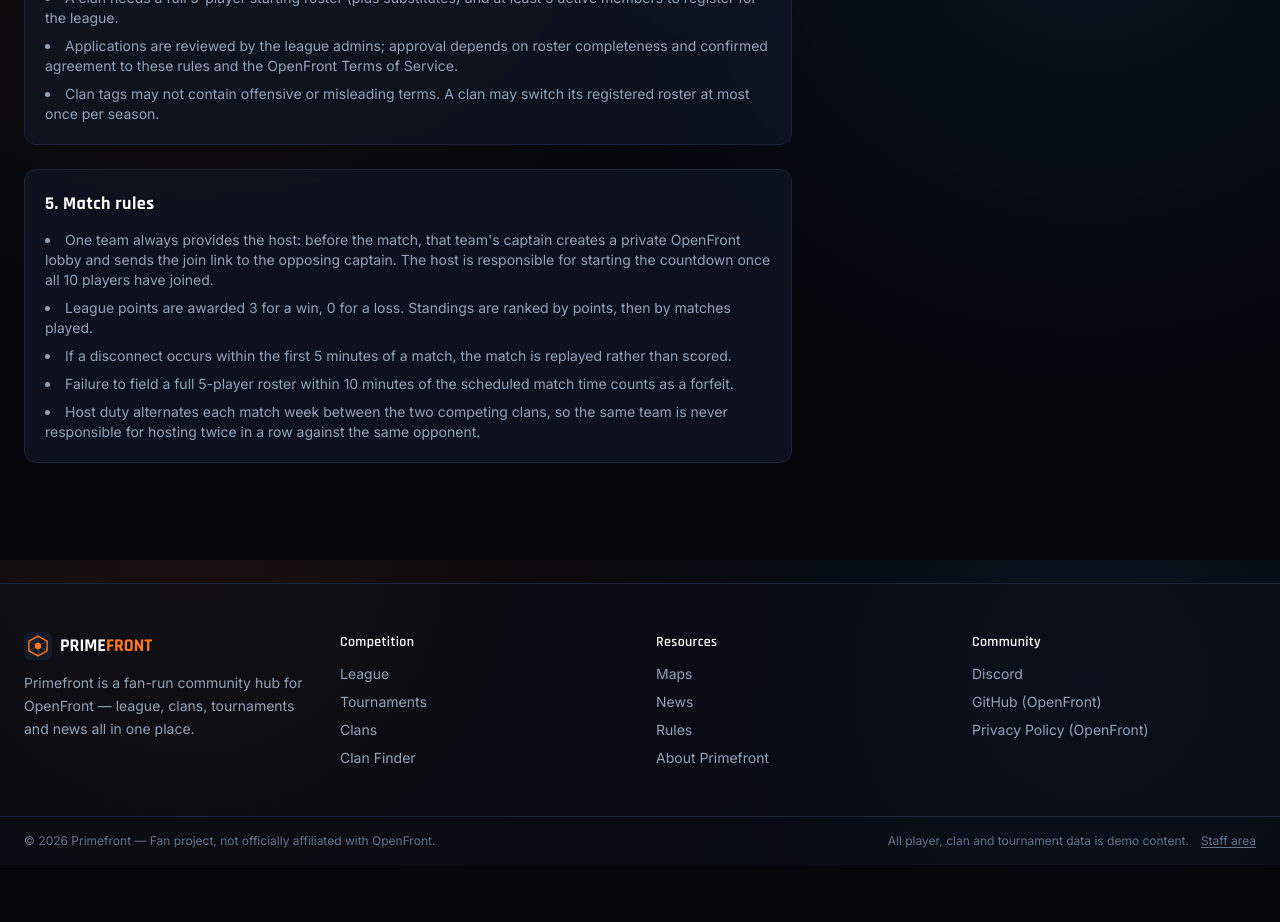
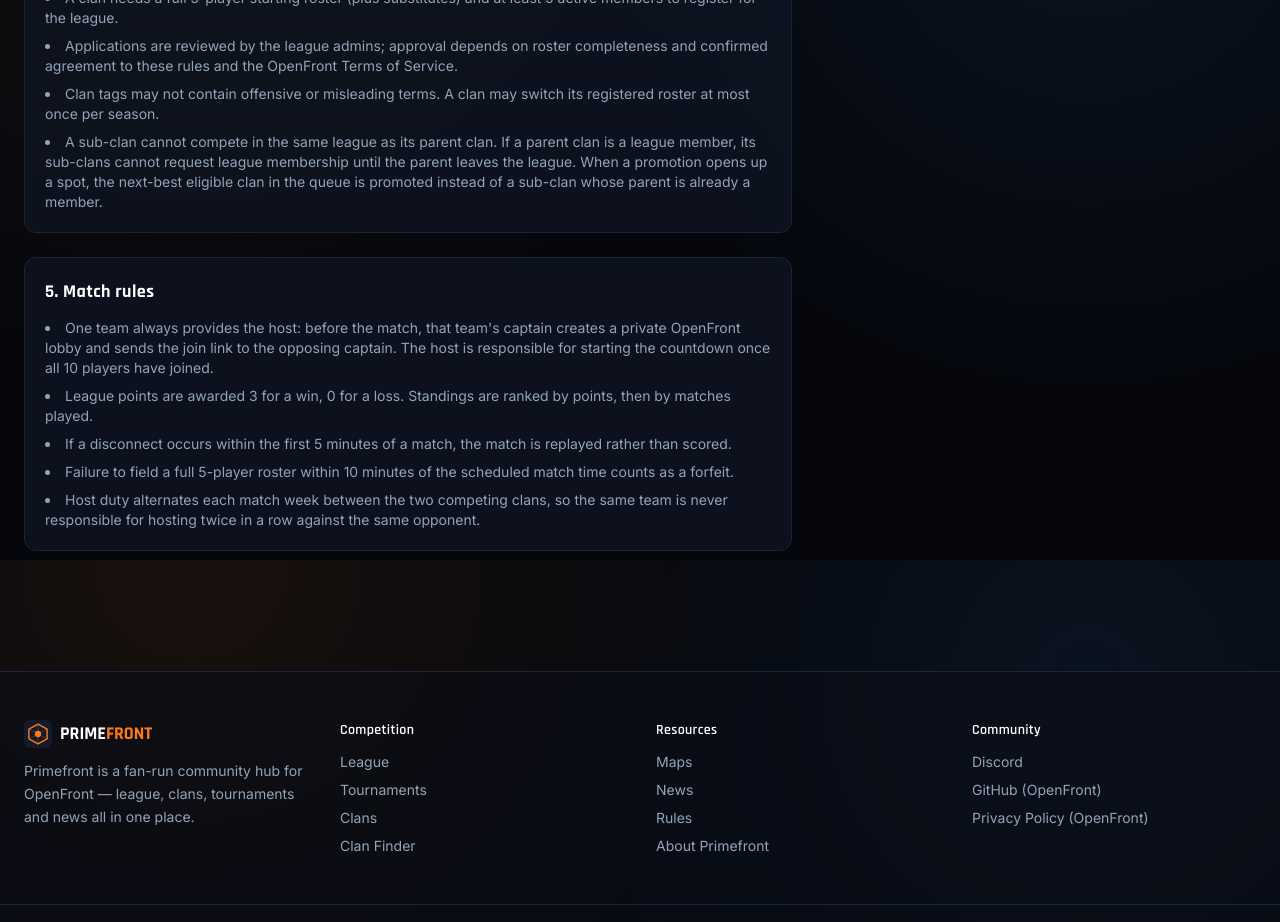
Before and after one commit to ZilkaTV/primefront, a React (Vite) app: page /rules in a window 1280 px wide. Shown: the part 1040-1962 px from the top of the page. Before the commit the page ends 1905 px from the top, so only its background shows below. Built offline with nearby package versions, Linux system fonts and the light colour scheme; no server answers.

Commit message:
Add sub-clan league eligibility rule to the rulebook
Clarifies that a sub-clan can't join the league while its parent clan
is already a member, and that promotions skip such sub-clans in favor
of the next-best eligible clan.

```diff
--- a/src/pages/Rules.tsx
+++ b/src/pages/Rules.tsx
@@ -32,6 +32,7 @@ const sections = [
       'A clan needs a full 5-player starting roster (plus substitutes) and at least 5 active members to register for the league.',
       'Applications are reviewed by the league admins; approval depends on roster completeness and confirmed agreement to these rules and the OpenFront Terms of Service.',
       'Clan tags may not contain offensive or misleading terms. A clan may switch its registered roster at most once per season.',
+      "A sub-clan cannot compete in the same league as its parent clan. If a parent clan is a league member, its sub-clans cannot request league membership until the parent leaves the league. When a promotion opens up a spot, the next-best eligible clan in the queue is promoted instead of a sub-clan whose parent is already a member.",
     ],
   },
   {
```
